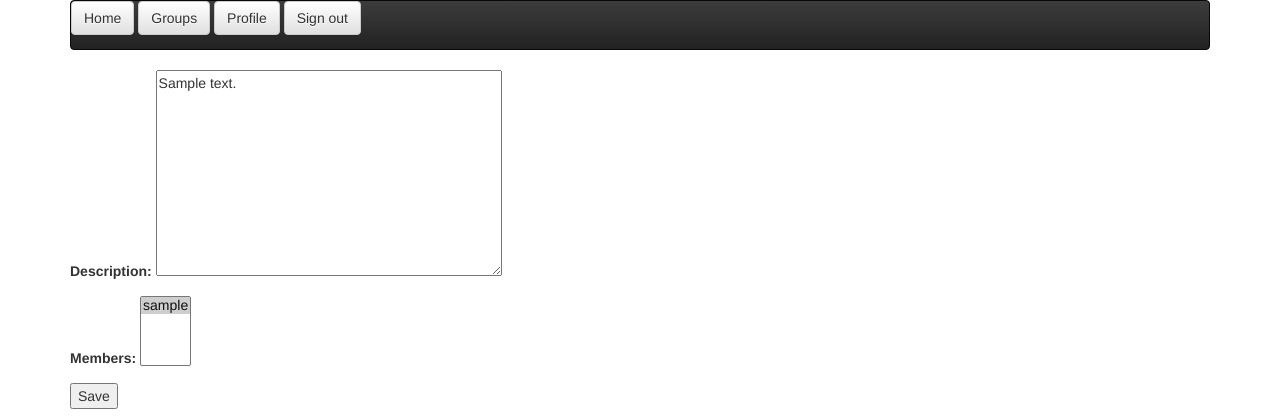
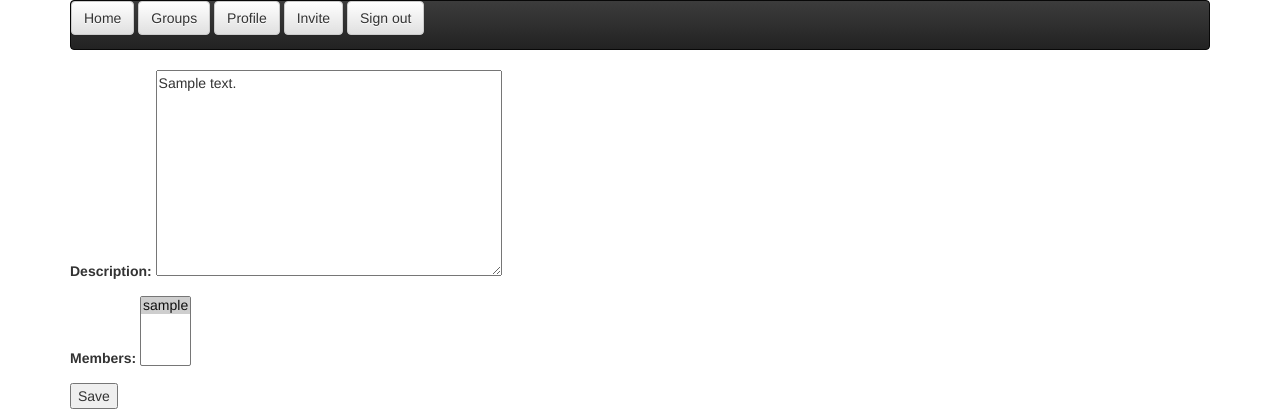
Before and after one commit to bdauer/groupsite, a Django app: page /updategroup/1/ in a window 1280 px wide. Shown: the top 420 px of the page. Run offline with Django 3.2, Linux system fonts and the light colour scheme; a user stored in the database is signed in; tables that the repository leaves empty hold one stand-in row (values such as "Sample post"); some libraries are stand-ins or nearby versions.

Commit message:
Improve logic for displaying buttons in navbar

```diff
--- a/groupsite/templates/groupsite/base.html
+++ b/groupsite/templates/groupsite/base.html
@@ -33,7 +33,12 @@
                 <a href="{% url 'groupsite:profile details' pk=user.pk %}" type="button" class="btn btn-default">Profile</a>
             {% endif %}
 
+            {% if '/updategroup' in request.get_full_path %}
+                <a href="{% url 'groupsite:create invite' %}" type="button" class="btn btn-default">Invite</a>
+            {% endif %}
+
             <a href="{% url 'logout' %}" type="button" class="btn btn-default">Sign out</a>
+
 
         {% else %}
             <a href="{% url 'groupsite:login' %}" type="button" class="btn btn-default">Sign in</a>
```
